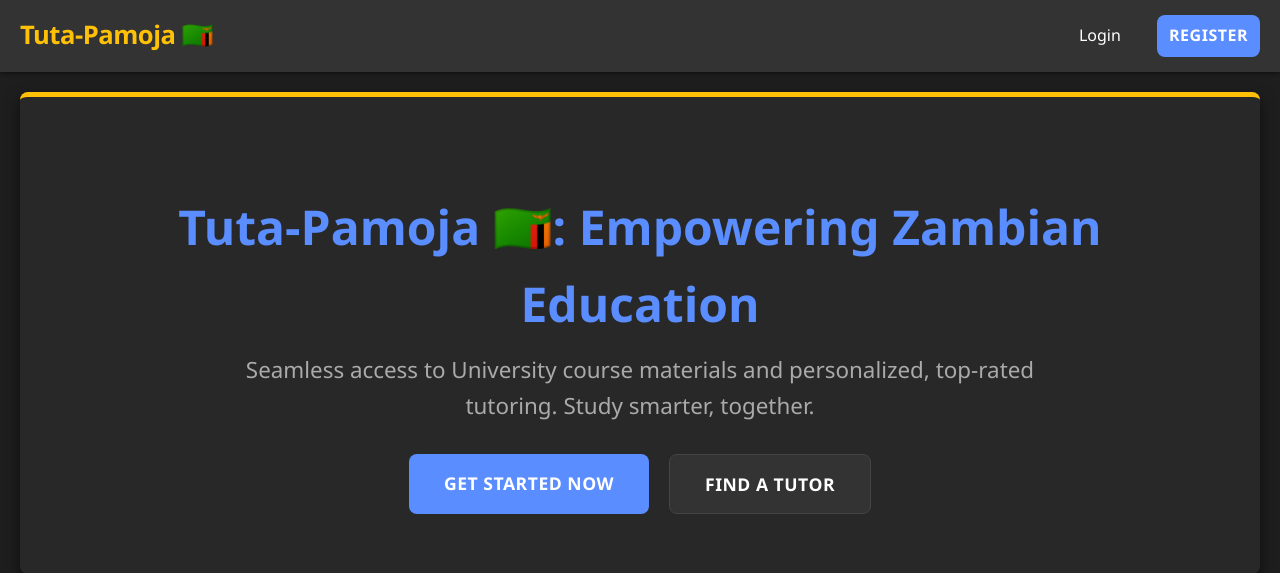
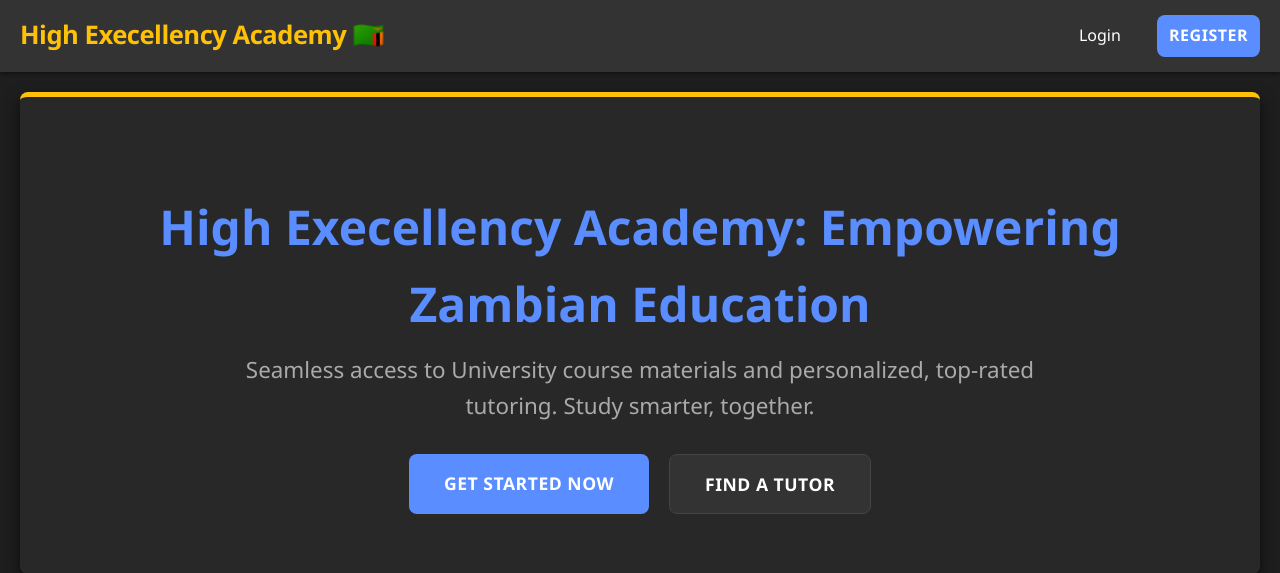
Before and after one commit to cyber-Je-di/tuta-pamodzi, a Flask app: page / in a window 1280 px wide. Shown: the top 573 px of the page. Run offline with Flask 3, Linux system fonts and the light colour scheme.

Commit message:
name-changed

```diff
--- a/app.py
+++ b/app.py
@@ -21,7 +21,7 @@ def create_app():
 
     # Configuration
     app.config['SECRET_KEY'] = os.environ.get('SECRET_KEY', 'a_secret_key_for_dev_only')
-    app.config['SQLALCHEMY_DATABASE_URI'] = 'sqlite:///tuta_pamoja.db'
+    app.config['SQLALCHEMY_DATABASE_URI'] = 'sqlite:///tuta_pamodzi.db'
     app.config['SQLALCHEMY_TRACK_MODIFICATIONS'] = False
     app.config['MAX_CONTENT_LENGTH'] = 16 * 1024 * 1024
     app.config['UPLOAD_FOLDER'] = 'documents'
@@ -93,7 +93,7 @@ def initialize_data():
         admin_user = User(
             username=admin_username,
             full_name='Lead Administrator',
-            email='admin@tutapamoja.com',
+            email='admin@highexecellenceacademy.com',
             role=ROLES['Admin']
         )
         admin_user.set_password('supersecurepassword123')
--- a/templates/base.html
+++ b/templates/base.html
@@ -3,12 +3,12 @@
 <head>
     <meta charset="UTF-8">
     <meta name="viewport" content="width=device-width, initial-scale=1.0">
-    <title>Tuta-Pamoja | {% block title %}{% endblock %}</title>
+    <title>High Execellency Academy | {% block title %}{% endblock %}</title>
     <link rel="stylesheet" href="{{ url_for('static', filename='css/style.css') }}">
 </head>
 <body>
     <div class="navbar">
-        <a href="{{ url_for('main.index') }}" class="logo">Tuta-Pamoja 🇿🇲</a>
+        <a href="{{ url_for('main.index') }}" class="logo">High Execellency Academy 🇿🇲</a>
         <div class="nav-links">
             {% if current_user.is_authenticated %}
                 <span class="user-status">Hello, {{ current_user.full_name }} ({{ current_user.role }})</span>
--- a/templates/landing.html
+++ b/templates/landing.html
@@ -5,7 +5,7 @@
 {% block content %}
     <div class="card" style="text-align: center; padding: 60px 40px; border-top: 5px solid var(--color-accent);">
         <h1 style="font-size: 3rem; margin-bottom: 10px; color: var(--color-primary);">
-            Tuta-Pamoja 🇿🇲: Empowering Zambian Education
+            High Execellency Academy: Empowering Zambian Education
         </h1>
         <p style="font-size: 1.4rem; color: var(--color-text-secondary); max-width: 800px; margin: 0 auto 30px;">
             Seamless access to University course materials and personalized, top-rated tutoring. Study smarter, together.
```
Also changed, not shown: instance/p.db (added), instance/tuta_pamodzi.db (added).
